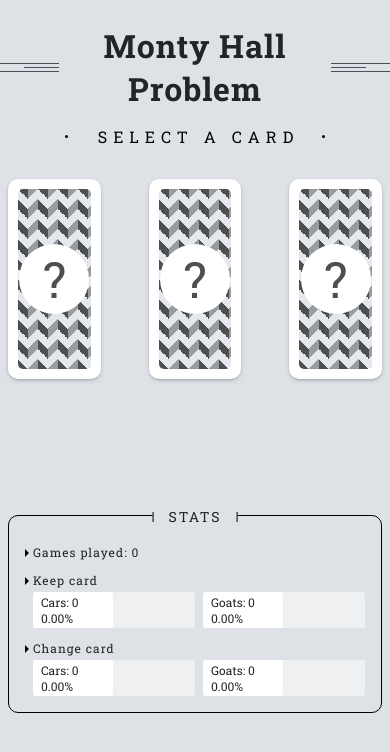
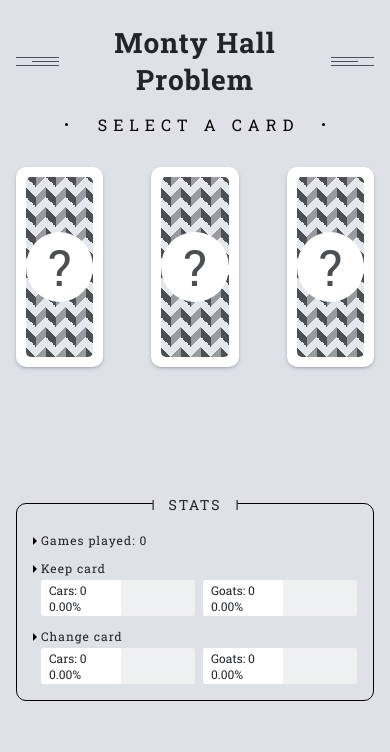
Before and after one commit to juan-antonio-ledesma/monty-hall-problem, a Next.js app: page / in a window 390 px wide. Shown: the top 752 px of the page. Built offline with nearby package versions, Linux system fonts and the light colour scheme.

Commit message:
Responsive (main-title)

```diff
--- a/src/assets/stylesheets/base/base.scss
+++ b/src/assets/stylesheets/base/base.scss
@@ -11,6 +11,8 @@ body {
   user-select: none;
   font-family: 'Roboto Slab', serif;
   color: $grey-90;
+  margin: 0;
+  padding: 16px;
 }
 
 main {
--- a/src/assets/stylesheets/globals/settings.scss
+++ b/src/assets/stylesheets/globals/settings.scss
@@ -13,3 +13,6 @@ $black: #000;
 
 // Transitions
 $fast-transition: 300ms ease;
+
+// Media queries
+$mobile: 600px;
--- a/src/components/main-title/main-title.scss
+++ b/src/components/main-title/main-title.scss
@@ -4,13 +4,13 @@
   align-items: center;
   justify-content: center;
   text-align: center;
-  font-size: 32px;
+  font-size: 28px;
   letter-spacing: 1px;
-  margin: 24px 0 0;
+  margin: 8px 0 0;
 
   &-ornament {
     display: inline-block;
-    width: 48px;
+    width: 32px;
     height: 1px;
     background-color: $grey-70;
     margin: 0 16px;
@@ -20,7 +20,7 @@
     &::after {
       content: '';
       position: absolute;
-      width: calc(100% + 24px);
+      width: calc(100% + 16px);
       height: 1px;
       background-color: $grey-70;
     }
@@ -45,4 +45,17 @@
       }
     }
   }
+
+  @media (min-width: $mobile) {
+    margin: 16px 0 0;
+    font-size: 32px;
+
+    &-ornament {
+      width: 48px;
+      &::before,
+      &::after {
+        width: calc(100% + 24px);
+      }
+    }
+  }
 }
```
